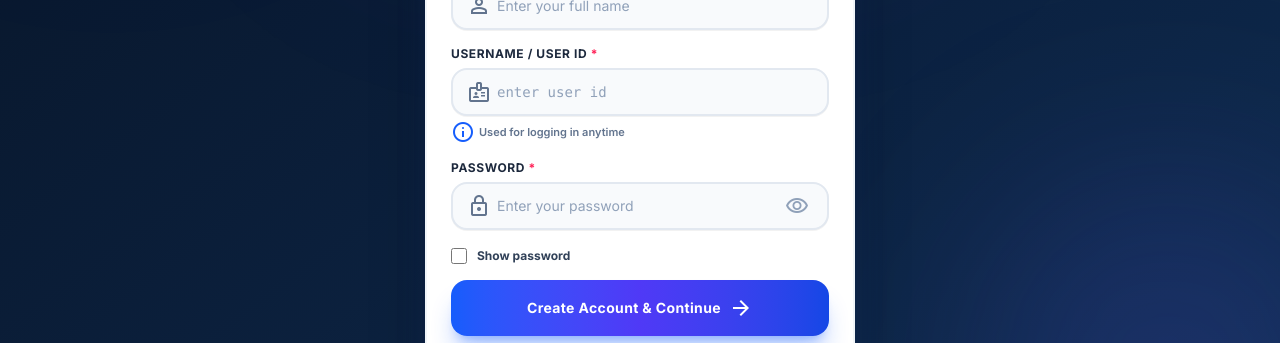
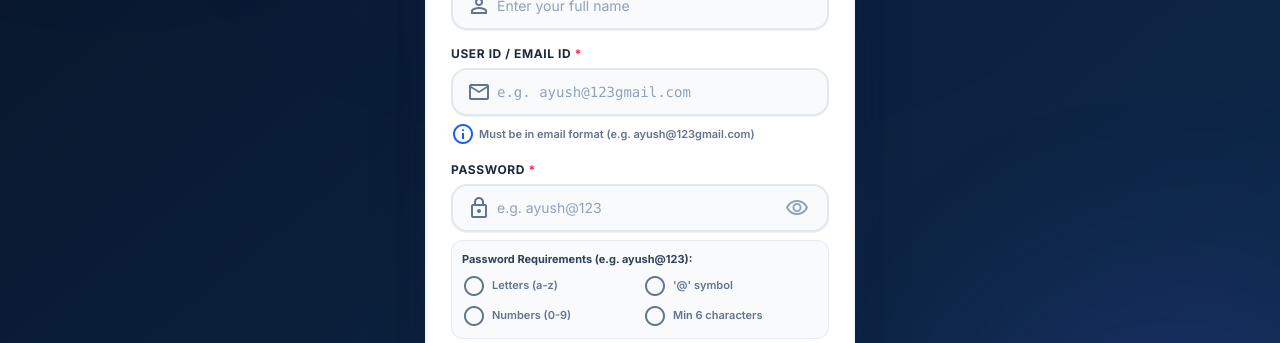
Before and after one commit to ayushyadav102/Notes-vault, a React (Vite) app: page /#browse in a window 1280 px wide. Before the commit this address led to /#browse. Shown: the part 457-800 px from the top of the page. Built offline with nearby package versions, Linux system fonts and the light colour scheme; no server answers; the database is empty.

Commit message:
feat: implement email and password validation for auth
- Enforce email format for student IDs.
- Add strict password complexity requirements.
- Standardize curriculum subject labels to "Language Arts".

```diff
--- a/src/components/StudentAuthScreen.tsx
+++ b/src/components/StudentAuthScreen.tsx
@@ -1,6 +1,6 @@
 import React, { useState } from 'react';
 import { NotesVaultLogo } from './NotesVaultLogo';
-import { registerStudent, loginStudent } from '../lib/studentAuth';
+import { registerStudent, loginStudent, isValidEmailId, isValidPassword } from '../lib/studentAuth';
 import { StudentUser } from '../types';
 
 interface StudentAuthScreenProps {
@@ -31,6 +31,14 @@ export const StudentAuthScreen: React.FC<StudentAuthScreenProps> = ({
   const [errorMessage, setErrorMessage] = useState<string | null>(null);
   const [successMessage, setSuccessMessage] = useState<string | null>(null);
 
+  // Real-time password requirement checks
+  const hasLetters = /[a-zA-Z]/.test(regPassword);
+  const hasAt = regPassword.includes('@');
+  const hasNumbers = /[0-9]/.test(regPassword);
+  const hasMinLength = regPassword.length >= 6;
+  const isPasswordValid = hasLetters && hasAt && hasNumbers && hasMinLength;
+  const isEmailValid = isValidEmailId(studentId);
+
   // Handle Register (Create Account)
   const handleRegisterSubmit = async (e: React.FormEvent) => {
     e.preventDefault();
@@ -41,11 +49,16 @@ export const StudentAuthScreen: React.FC<StudentAuthScreenProps> = ({
       return;
     }
     if (!studentId.trim()) {
-      setErrorMessage('Please choose a Username / User ID.');
+      setErrorMessage('Please choose a Username / User ID in email format.');
       return;
     }
-    if (regPassword.length < 4) {
-      setErrorMessage('Password must be at least 4 characters.');
+    if (!isValidEmailId(studentId.trim())) {
+      setErrorMessage('User ID must be a valid email format (e.g., ayush@123gmail.com).');
+      return;
+    }
+    const pwdCheck = isValidPassword(regPassword);
+    if (!pwdCheck.valid) {
+      setErrorMessage(pwdCheck.message || "Password must contain letters, '@', and numbers (e.g., ayush@123).");
       return;
     }
 
@@ -229,28 +242,42 @@ export const StudentAuthScreen: React.FC<StudentAuthScreenProps> = ({
                 </div>
               </div>
 
-              {/* Username / User ID */}
+              {/* Username / User ID in Email Format */}
               <div>
                 <label className="block text-xs font-black text-slate-800 uppercase tracking-wider mb-1.5 text-left">
-                  Username / User ID <span className="text-rose-500">*</span>
+                  User ID / Email ID <span className="text-rose-500">*</span>
                 </label>
-                <div className="relative flex items-center bg-slate-50 border-2 border-slate-200 focus-within:border-blue-600 focus-within:bg-white focus-within:ring-4 focus-within:ring-blue-500/15 rounded-2xl transition-all shadow-2xs overflow-hidden">
+                <div className={`relative flex items-center bg-slate-50 border-2 ${studentId && !isEmailValid ? 'border-rose-400 focus-within:border-rose-600' : 'border-slate-200 focus-within:border-blue-600'} focus-within:bg-white focus-within:ring-4 focus-within:ring-blue-500/15 rounded-2xl transition-all shadow-2xs overflow-hidden`}>
                   <span className="material-symbols-outlined absolute left-3.5 text-slate-500 text-[20px]">
-                    badge
+                    mail
                   </span>
                   <input
-                    type="text"
+                    type="email"
                     required
                     value={studentId}
                     onChange={(e) => setStudentId(e.target.value)}
-                    placeholder="Enter user ID"
+                    placeholder="e.g. ayush@123gmail.com"
                     className="w-full pl-11 pr-4 py-3 bg-transparent text-sm font-black text-slate-900 font-mono placeholder:text-slate-400 placeholder:font-normal focus:outline-none lowercase"
                   />
                 </div>
-                <p className="text-[11px] font-semibold text-slate-500 mt-1 text-left flex items-center gap-1">
-                  <span className="material-symbols-outlined text-[13px] text-blue-600">info</span>
-                  <span>Used for logging in anytime</span>
-                </p>
+                <div className="mt-1.5 flex items-center justify-between text-[11px] font-semibold text-left">
+                  {studentId.trim().length === 0 ? (
+                    <span className="text-slate-500 flex items-center gap-1">
+                      <span className="material-symbols-outlined text-[14px] text-blue-600">info</span>
+                      <span>Must be in email format (e.g. ayush@123gmail.com)</span>
+                    </span>
+                  ) : isEmailValid ? (
+                    <span className="text-emerald-700 flex items-center gap-1 bg-emerald-50 px-2 py-0.5 rounded-md border border-emerald-200">
+                      <span className="material-symbols-outlined text-[14px] text-emerald-600">check_circle</span>
+                      <span>Valid email ID format</span>
+                    </span>
+                  ) : (
+                    <span className="text-rose-700 flex items-center gap-1 bg-rose-50 px-2 py-0.5 rounded-md border border-rose-200">
+                      <span className="material-symbols-outlined text-[14px] text-rose-600">cancel</span>
+                      <span>Must be valid email format (e.g. ayush@123gmail.com)</span>
+                    </span>
+                  )}
+                </div>
               </div>
 
               {/* Password */}
@@ -258,7 +285,7 @@ export const StudentAuthScreen: React.FC<StudentAuthScreenProps> = ({
                 <label className="block text-xs font-black text-slate-800 uppercase tracking-wider mb-1.5 text-left">
                   Password <span className="text-rose-500">*</span>
                 </label>
-                <div className="relative flex items-center bg-slate-50 border-2 border-slate-200 focus-within:border-blue-600 focus-within:bg-white focus-within:ring-4 focus-within:ring-blue-500/15 rounded-2xl transition-all shadow-2xs overflow-hidden">
+                <div className={`relative flex items-center bg-slate-50 border-2 ${regPassword && !isPasswordValid ? 'border-amber-400 focus-within:border-blue-600' : 'border-slate-200 focus-within:border-blue-600'} focus-within:bg-white focus-within:ring-4 focus-within:ring-blue-500/15 rounded-2xl transition-all shadow-2xs overflow-hidden`}>
                   <span className="material-symbols-outlined absolute left-3.5 text-slate-500 text-[20px]">
                     lock
                   </span>
@@ -267,7 +294,7 @@ export const StudentAuthScreen: React.FC<StudentAuthScreenProps> = ({
                     required
                     value={regPassword}
                     onChange={(e) => setRegPassword(e.target.value)}
-                    placeholder="Enter your password"
+                    placeholder="e.g. ayush@123"
                     className="w-full pl-11 pr-11 py-3 bg-transparent text-sm font-bold text-slate-900 placeholder:text-slate-400 placeholder:font-normal focus:outline-none"
                   />
                   <button
@@ -279,6 +306,45 @@ export const StudentAuthScreen: React.FC<StudentAuthScreenProps> = ({
                       {showPassword ? 'visibility_off' : 'visibility'}
                     </span>
                   </button>
+                </div>
+
+                {/* Real-time Password Requirements Checklist */}
+                <div className="mt-2 p-2.5 bg-slate-50/90 rounded-xl border border-slate-200/80 text-[11px] space-y-1.5 text-left">
+                  <div className="font-bold text-slate-700 flex items-center justify-between">
+                    <span>Password Requirements (e.g. ayush@123):</span>
+                    {isPasswordValid && (
+                      <span className="text-emerald-700 font-bold flex items-center gap-0.5 bg-emerald-100/90 px-1.5 py-0.5 rounded text-[10px]">
+                        <span className="material-symbols-outlined text-[13px]">check_circle</span>
+                        <span>Valid</span>
+                      </span>
+                    )}
+                  </div>
+                  <div className="grid grid-cols-2 gap-1.5 font-semibold">
+                    <div className={`flex items-center gap-1.5 ${hasLetters ? 'text-emerald-700' : 'text-slate-500'}`}>
+                      <span className="material-symbols-outlined text-[14px]">
+                        {hasLetters ? 'check_circle' : 'radio_button_unchecked'}
+                      </span>
+                      <span>Letters (a-z)</span>
+                    </div>
+                    <div className={`flex items-center gap-1.5 ${hasAt ? 'text-emerald-700' : 'text-slate-500'}`}>
+                      <span className="material-symbols-outlined text-[14px]">
+                        {hasAt ? 'check_circle' : 'radio_button_unchecked'}
+                      </span>
+                      <span>'@' symbol</span>
+                    </div>
+                    <div className={`flex items-center gap-1.5 ${hasNumbers ? 'text-emerald-700' : 'text-slate-500'}`}>
+                      <span className="material-symbols-outlined text-[14px]">
+                        {hasNumbers ? 'check_circle' : 'radio_button_unchecked'}
+                      </span>
+                      <span>Numbers (0-9)</span>
+                    </div>
+                    <div className={`flex items-center gap-1.5 ${hasMinLength ? 'text-emerald-700' : 'text-slate-500'}`}>
+                      <span className="material-symbols-outlined text-[14px]">
+                        {hasMinLength ? 'check_circle' : 'radio_button_unchecked'}
+                      </span>
+                      <span>Min 6 characters</span>
+                    </div>
+                  </div>
                 </div>
               </div>
 
@@ -344,25 +410,25 @@ export const StudentAuthScreen: React.FC<StudentAuthScreenProps> = ({
                   User Login
                 </h2>
                 <p className="text-xs font-medium text-slate-500 mt-0.5">
-                  Enter your User ID and Password to access your notes.
+                  Enter your User ID (e.g. ayush@123gmail.com) and Password to access your notes.
                 </p>
               </div>
 
               {/* User ID */}
               <div>
                 <label className="block text-xs font-black text-slate-800 uppercase tracking-wider mb-1.5 text-left">
-                  User ID <span className="text-rose-500">*</span>
+                  User ID / Email ID <span className="text-rose-500">*</span>
                 </label>
                 <div className="relative flex items-center bg-slate-50 border-2 border-slate-200 focus-within:border-blue-600 focus-within:bg-white focus-within:ring-4 focus-within:ring-blue-500/15 rounded-2xl transition-all shadow-2xs overflow-hidden">
                   <span className="material-symbols-outlined absolute left-3.5 text-slate-500 text-[20px]">
-                    badge
+                    mail
                   </span>
                   <input
                     type="text"
                     required
                     value={loginId}
                     onChange={(e) => setLoginId(e.target.value)}
-                    placeholder="Enter your user ID"
+                    placeholder="e.g. ayush@123gmail.com"
                     className="w-full pl-11 pr-4 py-3 bg-transparent text-sm font-black text-slate-900 font-mono placeholder:text-slate-400 placeholder:font-normal focus:outline-none lowercase"
                   />
                 </div>
@@ -382,7 +448,7 @@ export const StudentAuthScreen: React.FC<StudentAuthScreenProps> = ({
                     required
                     value={loginPassword}
                     onChange={(e) => setLoginPassword(e.target.value)}
-                    placeholder="Enter your password"
+                    placeholder="e.g. ayush@123"
                     className="w-full pl-11 pr-11 py-3 bg-transparent text-sm font-bold text-slate-900 placeholder:text-slate-400 placeholder:font-normal focus:outline-none"
                   />
                   <button
--- a/src/data.ts
+++ b/src/data.ts
@@ -270,7 +270,7 @@ export const INITIAL_CLASSES: ClassCategory[] = [
     label: 'Class 5',
     stage: 'Primary',
     description: 'Foundational Environmental Studies, Elementary Maths & Languages',
-    subjects: ['Environmental Studies (EVS)', 'Mathematics', 'English', 'Hindi'],
+    subjects: ['Environmental Studies (EVS)', 'Mathematics', 'English', 'Language Arts'],
     color: 'emerald'
   },
   {
@@ -279,7 +279,7 @@ export const INITIAL_CLASSES: ClassCategory[] = [
     label: 'Class 6',
     stage: 'Middle School',
     description: 'Introduction to General Science, Algebra & Social Studies',
-    subjects: ['General Science', 'Mathematics', 'Social Science', 'English', 'Hindi'],
+    subjects: ['General Science', 'Mathematics', 'Social Science', 'English', 'Language Arts'],
     color: 'teal'
   },
   {
@@ -287,8 +287,8 @@ export const INITIAL_CLASSES: ClassCategory[] = [
     grade: 7,
     label: 'Class 7',
     stage: 'Middle School',
-    description: 'Physics, Chemistry, Biology fundamentals & Indian History',
-    subjects: ['Science', 'Mathematics', 'Social Science', 'English', 'Hindi'],
+    description: 'Physics, Chemistry, Biology fundamentals & History',
+    subjects: ['Science', 'Mathematics', 'Social Science', 'English', 'Language Arts'],
     color: 'cyan'
   },
   {
@@ -297,7 +297,7 @@ export const INITIAL_CLASSES: ClassCategory[] = [
     label: 'Class 8',
     stage: 'Middle School',
     description: 'Pre-board foundation in Algebra, Geometry & Applied Science',
-    subjects: ['Mathematics', 'Science', 'Social Science', 'English', 'Hindi'],
+    subjects: ['Mathematics', 'Science', 'Social Science', 'English', 'Language Arts'],
     color: 'blue'
   },
   {
@@ -315,7 +315,7 @@ export const INITIAL_CLASSES: ClassCategory[] = [
     label: 'Class 10',
     stage: 'Secondary',
     description: '10th Board Exam revision sheets, formula maps & sample question banks',
-    subjects: ['Science', 'Mathematics', 'Social Science', 'English', 'Hindi'],
+    subjects: ['Science', 'Mathematics', 'Social Science', 'English', 'Language Arts'],
     color: 'purple'
   },
   {
--- a/src/lib/studentAuth.ts
+++ b/src/lib/studentAuth.ts
@@ -16,9 +16,37 @@ export interface LoginPayload {
   password: string;
 }
 
-// Clean and normalize ID (e.g. "Ayush 10" -> "ayush10")
+// Validation function: Username must be email format like ayush@123gmail.com
+export const isValidEmailId = (id: string): boolean => {
+  if (!id) return false;
+  const emailRegex = /^[a-zA-Z0-9._%+-]+@[a-zA-Z0-9.-]+\.[a-zA-Z]{2,}$/;
+  return emailRegex.test(id.trim());
+};
+
+// Validation function: Password must contain letters, '@', and numbers (e.g. ayush@123)
+export const isValidPassword = (password: string): { valid: boolean; message?: string } => {
+  if (!password || password.length < 6) {
+    return { valid: false, message: 'Password must be at least 6 characters long.' };
+  }
+  const hasLetters = /[a-zA-Z]/.test(password);
+  const hasAtSymbol = password.includes('@');
+  const hasNumbers = /[0-9]/.test(password);
+
+  if (!hasLetters) {
+    return { valid: false, message: "Password must contain letters (e.g., ayush@123)." };
+  }
+  if (!hasAtSymbol) {
+    return { valid: false, message: "Password must contain the '@' symbol (e.g., ayush@123)." };
+  }
+  if (!hasNumbers) {
+    return { valid: false, message: "Password must contain numbers (e.g., ayush@123)." };
+  }
+  return { valid: true };
+};
+
+// Clean and normalize ID to lowercase trimmed string
 export const normalizeStudentId = (id: string): string => {
-  return id.trim().toLowerCase().replace(/[^a-z0-9_-]/g, '');
+  return id.trim().toLowerCase();
 };
 
 // Retrieve currently active student from local storage
@@ -43,7 +71,8 @@ export const setActiveStudentSession = (student: StudentUser | null) => {
 // Direct Firestore REST API backup write for guaranteed persistence
 const writeUserDirectToFirestoreRest = async (userData: any, normId: string) => {
   try {
-    const url = `https://firestore.googleapis.com/v1/projects/${firebaseConfig.projectId}/databases/(default)/documents/users/${normId}?key=${firebaseConfig.apiKey}`;
+    const encodedId = encodeURIComponent(normId);
+    const url = `https://firestore.googleapis.com/v1/projects/${firebaseConfig.projectId}/databases/(default)/documents/users/${encodedId}?key=${firebaseConfig.apiKey}`;
     const fields: Record<string, any> = {
       id: { stringValue: normId },
       studentId: { stringValue: normId },
@@ -73,7 +102,8 @@ const writeUserDirectToFirestoreRest = async (userData: any, normId: string) =>
 // Direct Firestore REST API lookup
 const readUserDirectFromFirestoreRest = async (normId: string) => {
   try {
-    const url = `https://firestore.googleapis.com/v1/projects/${firebaseConfig.projectId}/databases/(default)/documents/users/${normId}?key=${firebaseConfig.apiKey}`;
+    const encodedId = encodeURIComponent(normId);
+    const url = `https://firestore.googleapis.com/v1/projects/${firebaseConfig.projectId}/databases/(default)/documents/users/${encodedId}?key=${firebaseConfig.apiKey}`;
     const res = await fetch(url);
     if (!res.ok) return null;
     const json = await res.json();
@@ -94,16 +124,21 @@ const readUserDirectFromFirestoreRest = async (normId: string) => {
 
 // Register a new student ID
 export const registerStudent = async (payload: RegisterPayload): Promise<StudentUser> => {
-  const normId = normalizeStudentId(payload.studentId);
-  if (!normId) {
-    throw new Error('Please enter a valid User ID (alphanumeric).');
-  }
   if (!payload.name.trim()) {
     throw new Error('Please enter your full name.');
   }
-  if (!payload.password || payload.password.length < 4) {
-    throw new Error('Password must be at least 4 characters long.');
+
+  const rawId = payload.studentId.trim();
+  if (!isValidEmailId(rawId)) {
+    throw new Error('User ID must be a valid email format (e.g., ayush@123gmail.com).');
   }
+
+  const pwdCheck = isValidPassword(payload.password);
+  if (!pwdCheck.valid) {
+    throw new Error(pwdCheck.message || "Password must contain letters, '@', and numbers (e.g., ayush@123).");
+  }
+
+  const normId = normalizeStudentId(rawId);
 
   // 1. Check if ID exists in Firestore
   const userDocRef = doc(db, 'users', normId);
```
